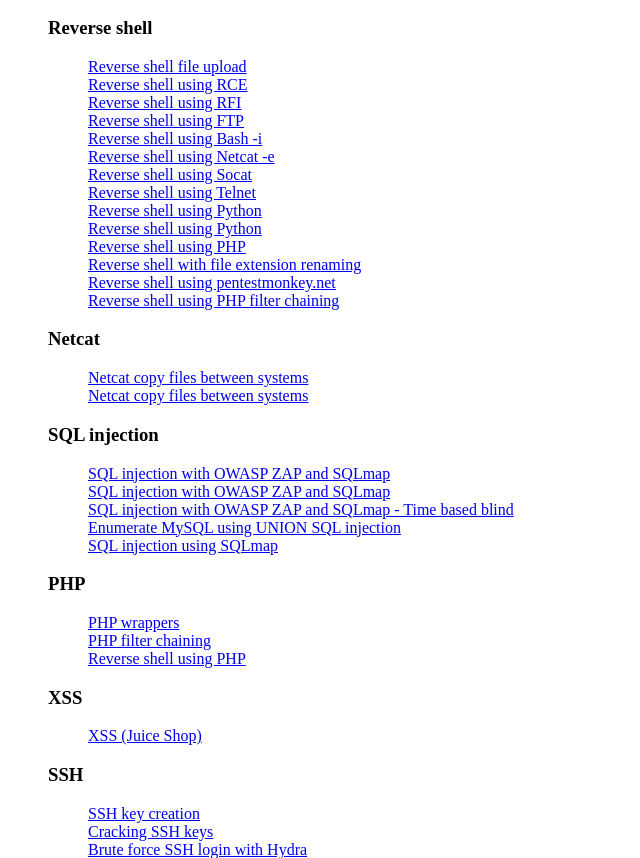
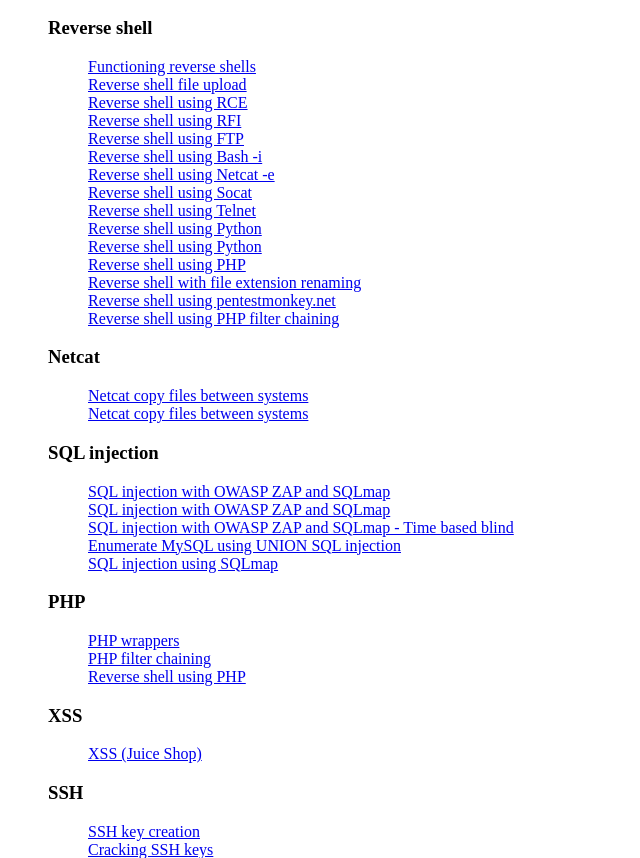
Before and after one commit to digistam/digistam.github.io, a plain HTML site: page index.html in a window 1280 px wide. Shown: the part 1193-2051 px from the top of the page, without its empty margins (0-640 px from the left). Drawn offline with Linux system fonts and the light colour scheme.

Commit message:
Update index.html

```diff
--- a/index.html
+++ b/index.html
@@ -33,6 +33,7 @@
   </ul>
   <ul><h3><b>Reverse shell</b></h3></ul>
   <ul>
+  <ol><a target=_blank href=https://medium.com/@digistam/functioning-reverse-shells-0e36ee901305>Functioning reverse shells</a></ol>
   <ol><a target=_blank href=https://medium.com/@digistam/tryhackme-hacking-dvwa-part-1-94a0d4b0b29e>Reverse shell file upload</a></ol>
   <ol><a target=_blank href=https://medium.com/@digistam/tryhackme-hacking-dvwa-part-2-8ca83c0639ae>Reverse shell using RCE</a></ol>
   <ol><a target=_blank href=https://medium.com/@digistam/tryhackme-hacking-dvwa-part-2-8ca83c0639ae>Reverse shell using RFI</a></ol>
```
